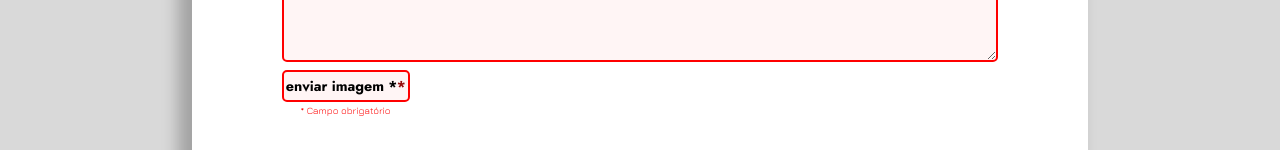
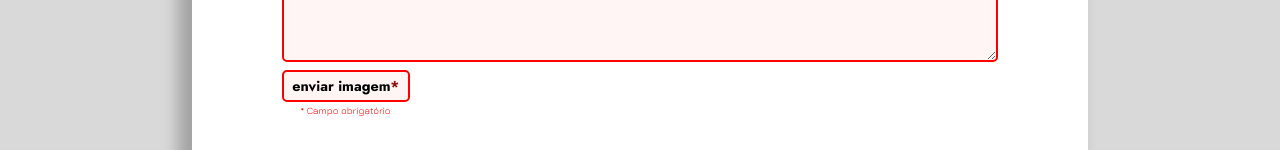
Before and after one commit to httpsdinha/trabGCS, a Vue app in the folder front/: page /add in a window 1280 px wide. Shown: the part 500-650 px from the top of the page. Built offline with nearby package versions, Linux system fonts and the light colour scheme; a web font is replaced by a local one.

Commit message:
fix: corrige a duplicação do botão de enviar imagem

```diff
--- a/front/src/features/recipeAdd/components/formsAddBase.vue
+++ b/front/src/features/recipeAdd/components/formsAddBase.vue
@@ -17,7 +17,7 @@
 
     <article class="add-select-containeimage">
       <input type="file" id="image-upload" class="image-upload" @change="handleImageUpload" accept="image/*" />
-      <label for="image-upload" class="image-upload-label" :class="{ 'field-error': !imageName }">enviar imagem *</label>
+      <label for="image-upload" class="image-upload-label" :class="{ 'field-error': !imageName }">enviar imagem</label>
       <p v-if="imageName" class="image-name">{{ imageName }}</p>
       <p v-if="!imageName" class="image-required">* Campo obrigatório</p>
     </article>
```
